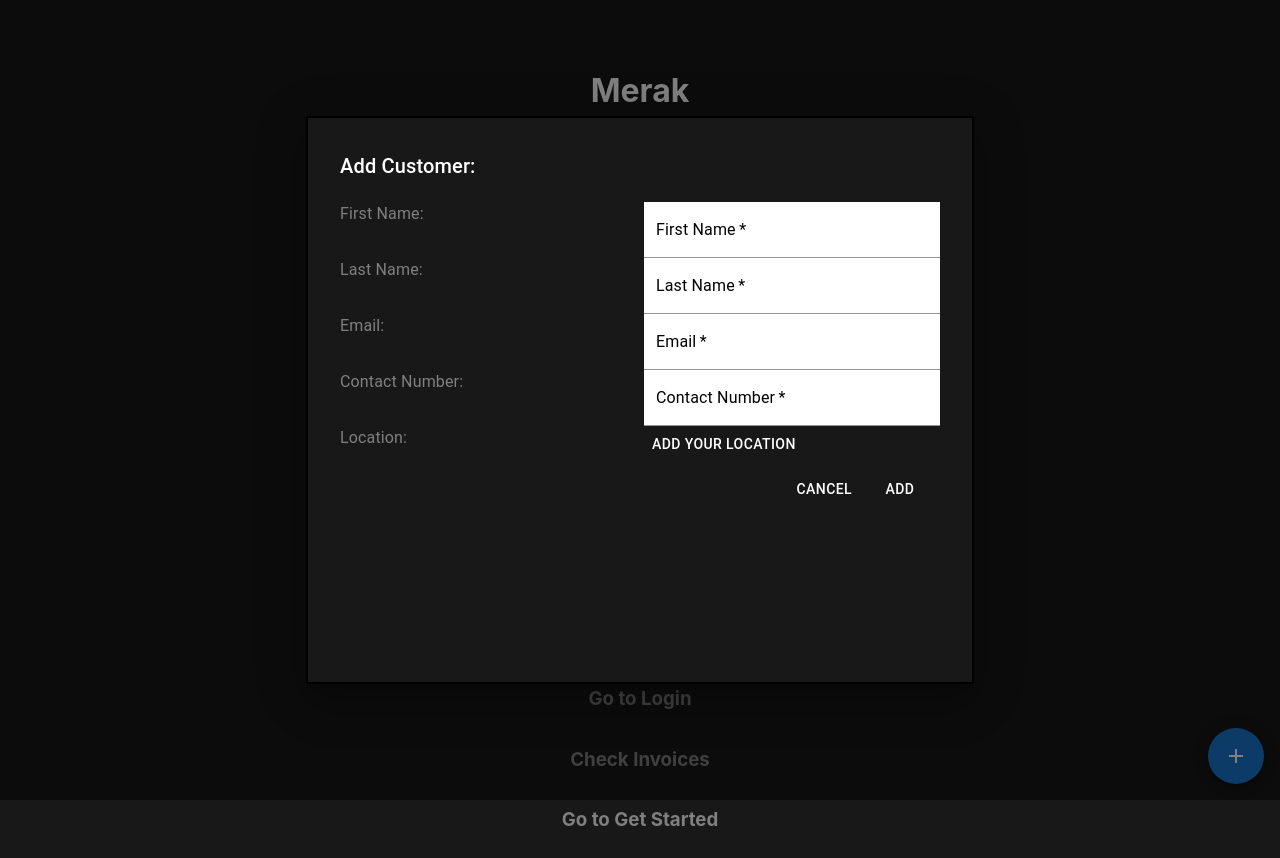
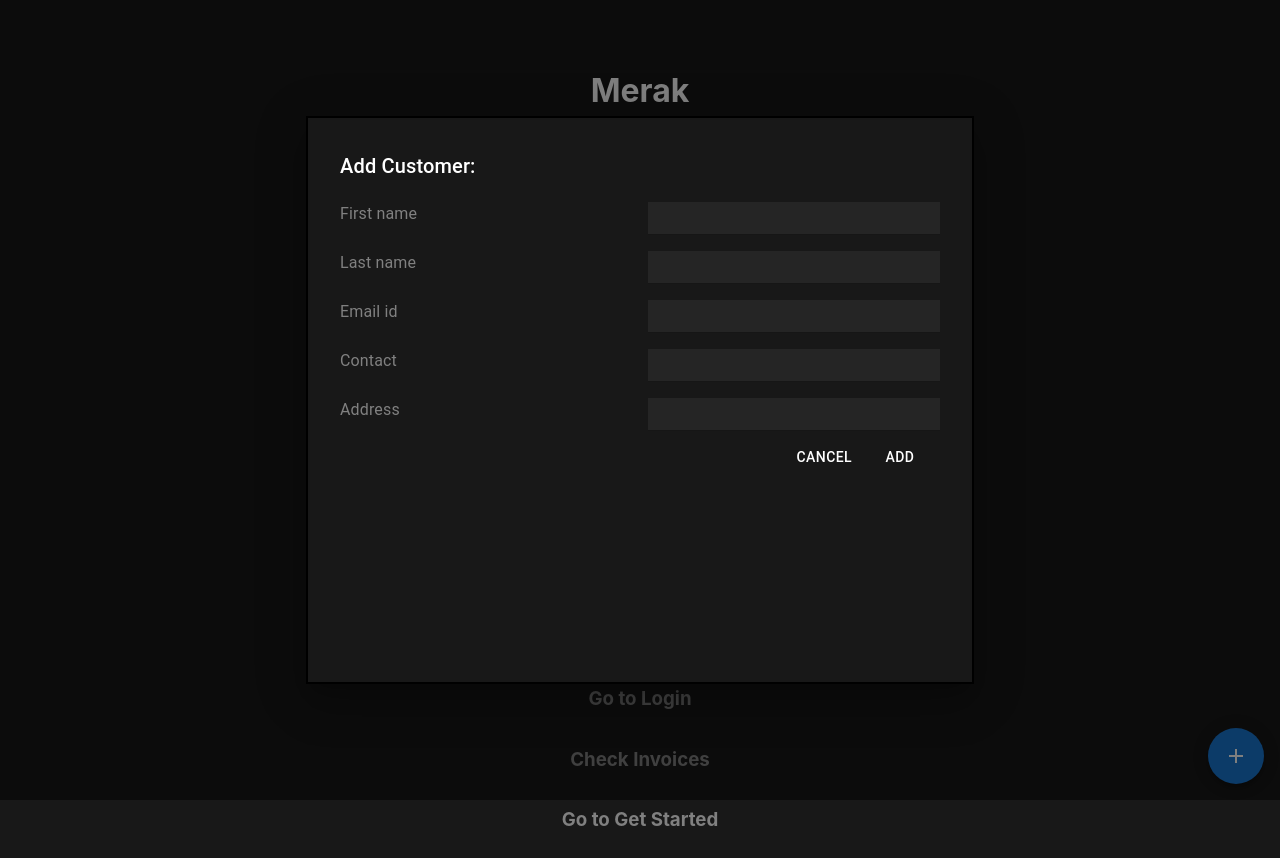
Before and after one commit to prabalbhandari04/merak-client, a React (Create React App) app: page / in a window 1280 px wide. Both pictures are taken after a click on the button "add". Built offline with nearby package versions, Linux system fonts and the light colour scheme; what react-geocode would draw is missing.

Commit message:
redux state added customer

```diff
--- a/src/Components/Molecules/AddCustomer.js
+++ b/src/Components/Molecules/AddCustomer.js
@@ -9,6 +9,7 @@ import TextField from "@mui/material/TextField";
 import Grid from "@mui/material/Grid";
 import LocationMap from "./LocationSearchModal";
 import { DialogActions } from "@mui/material";
+import { useState } from 'react';
 
 const style = {
   position: "absolute",
@@ -54,14 +55,17 @@ function ChildModal() {
   );
 }
 const AddCustomer = () => {
-  const [assignby, setAssignby] = React.useState(false);
+  const [firstname, setFirstname] = useState("")
+    const [lastname, setLastname] = useState("")
+    const [email, setEmail] = useState("")
+    const [contact, setContact] = useState("")
+    const [address, setAddress] = useState("")
   const [open, setOpen] = React.useState(false);
   const handleOpen = () => setOpen(true);
   const handleClose = () => setOpen(false);
 
 
   const cancelhandel = () => {
-    alert ("cancel");
     handleClose();
   }
   const addhandle  = () => {
@@ -92,116 +96,62 @@ const AddCustomer = () => {
               Add Customer:
             </Typography>
             <br></br>
+            <form id="metadata-form-id">
+                <Grid container spacing={2} style={{color: 'white'}}>
 
-            <Grid>
-            <form>
-            <Grid container spacing={1} style={{color: 'white'}}>
-            <Grid item xs={4} sm={6} style={{display: 'flex', alignItems: 'centre'}}>
+                    <Grid item xs={12} sm={6} style={{display: 'flex', alignItems: 'centre'}}>
                     <Typography gutterBottom variant="body1" style={{color: 'white', display:'flex', justifyContent:'space-between'}} component="div">
-                <span style={{color: 'gray'}}> First Name: </span>
+                        <span style={{color: 'gray'}}> First name </span>
                     </Typography>
                     </Grid>
-            <Grid item xs={6} sm={6}>
-            <TextField
-                        sx={{ input: { color: "black", background: "white" } }}
-                        InputLabelProps={{ style: { color: "black" } }}
-                        placeholder="First Name"
-                        label="First Name"
-                        variant="filled"
-                        fullWidth
-                        required
-                        autoComplete="on"
-                    /></Grid>
-            </Grid>
-            </form>
+                    <Grid item xs={12} sm={6}>
+                    <TextField sx={{ input: { color: 'white', background: '#252525', padding:'5px'}}} variant="filled" fullWidth required autoComplete='off' style={{background:'#181818'}} onChange={(e) => setFirstname(e.target.value)}/>
                     </Grid>
 
 
-          <Grid>
-            <form>
-            <Grid container spacing={1} style={{color: 'white'}}>
-            <Grid item xs={4} sm={6} style={{display: 'flex', alignItems: 'centre'}}>
+                    <Grid item xs={12} sm={6} style={{display: 'flex', alignItems: 'centre'}}>
                     <Typography gutterBottom variant="body1" style={{color: 'white', display:'flex', justifyContent:'space-between'}} component="div">
-                <span style={{color: 'gray'}}> Last Name: </span>
+                        <span style={{color: 'gray'}}> Last name </span>
                     </Typography>
                     </Grid>
-            <Grid item xs={6} sm={6}>
-            <TextField
-                        sx={{ input: { color: "black", background: "white" } }}
-                        InputLabelProps={{ style: { color: "black" } }}
-                        placeholder="Last Name"
-                        label="Last Name"
-                        variant="filled"
-                        fullWidth
-                        required
-                        autoComplete="on"
-                    /></Grid>
-            </Grid>
-            </form>
+                    <Grid item xs={12} sm={6}>
+                    <TextField sx={{ input: { color: 'white', background: '#252525', padding:'5px'}}} variant="filled" fullWidth required autoComplete='off' style={{background:'#181818'}} onChange={(e) => setLastname(e.target.value)}/>
                     </Grid>
 
 
-          <Grid>
-            <form>
-            <Grid container spacing={1} style={{color: 'white'}}>
-            <Grid item xs={4} sm={6} style={{display: 'flex', alignItems: 'centre'}}>
+                    <Grid item xs={12} sm={6} style={{display: 'flex', alignItems: 'centre'}}>
                     <Typography gutterBottom variant="body1" style={{color: 'white', display:'flex', justifyContent:'space-between'}} component="div">
-                <span style={{color: 'gray'}}> Email: </span>
+                        <span style={{color: 'gray'}}> Email id </span>
                     </Typography>
                     </Grid>
-            <Grid item xs={6} sm={6}>
-            <TextField
-                        sx={{ input: { color: "black", background: "white" } }}
-                        InputLabelProps={{ style: { color: "black" } }}
-                        placeholder="Email"
-                        label="Email"
-                        variant="filled"
-                        fullWidth
-                        required
-                        autoComplete="on"
-                    /></Grid>
+                    <Grid item xs={12} sm={6}>
+                    <TextField sx={{ input: { color: 'white', background: '#252525', padding:'5px' } }} variant="filled" fullWidth autoComplete='off' style={{background:'#181818'}} onChange={(e) => setEmail(e.target.value)}/>
                     </Grid>
-            </form>
+
+                    <Grid item xs={12} sm={6} style={{display: 'flex', alignItems: 'centre'}}>
+                    <Typography gutterBottom variant="body1" style={{color: 'white', display:'flex', justifyContent:'space-between'}} component="div">
+                        <span style={{color: 'gray'}}> Contact </span>
+                    </Typography>
+                    </Grid>
+                    <Grid item xs={12} sm={6}>
+                    <TextField sx={{ input: { color: 'white', background: '#252525', padding:'5px' } }} variant="filled" fullWidth required autoComplete='off' style={{background:'#181818'}} onChange={(e) => setContact(e.target.value)}/>
+                    </Grid>
+
+                    <Grid item xs={12} sm={6} style={{display: 'flex', alignItems: 'centre'}}>
+                    <Typography gutterBottom variant="body1" style={{color: 'white', display:'flex', justifyContent:'space-between'}} component="div">
+                        <span style={{color: 'gray'}}> Address </span>
+                    </Typography>
+                    </Grid>
+                    <Grid item xs={12} sm={6}>
+                    <TextField sx={{ input: { color: 'white', background: '#252525', padding:'5px' } }} variant="filled" fullWidth required autoComplete='off' style={{background:'#181818'}} onChange={(e) => setAddress(e.target.value)}/>
                     </Grid>
 
 
-          <Grid>
-            <form>
-            <Grid container spacing={1} style={{color: 'white'}}>
-            <Grid item xs={4} sm={6} style={{display: 'flex', alignItems: 'centre'}}>
-              <Typography gutterBottom variant="body1" style={{color: 'white', display:'flex', justifyContent:'space-between'}} component="div">
-                <span style={{color: 'gray'}}> Contact Number: </span>
-              </Typography>
-            </Grid>
-            <Grid item xs={6} sm={6}>
-            <TextField
-                        sx={{ input: { color: "black", background: "white" } }}
-                        InputLabelProps={{ style: { color: "black" } }}
-                        placeholder="Contact Number"
-                        label="Contact Number"
-                        variant="filled"
-                        fullWidth
-                        required
-                        autoComplete="on"
-                    /></Grid>
+
+
+                    {/* <Box height="70px" /> */}
                 </Grid>
             </form>
-          </Grid>
-
-          <Grid>
-            <form>
-            <Grid container spacing={1} style={{color: 'white'}}>
-            <Grid item xs={4} sm={6} style={{display: 'flex', alignItems: 'centre'}}>
-              <Typography gutterBottom variant="body1" style={{color: 'white', display:'flex', justifyContent:'space-between'}} component="div">
-                <span style={{color: 'gray'}}> Location: </span>
-              </Typography>
-            </Grid>
-            <Grid item xs={6} sm={6}>
-            <ChildModal />
-            </Grid>
-            </Grid>
-            </form>
-          </Grid>
 
           <DialogActions style={{background: '#181818'}}>
 
--- a/src/Redux/Actions/usersActions.js
+++ b/src/Redux/Actions/usersActions.js
@@ -28,6 +28,11 @@ const usersCreated = (tokens) => ({
 const usersLogin = (tokens) => ({
     type: types.LOGIN_USERS,
     // payload: tokens
+})
+
+//------------Post Customer----------------------------
+const customerAdded = () => ({
+    type: types.ADD_CUSTOMER,
 })
 
 
@@ -63,3 +68,13 @@ export const loginUsers = (credential) => {
         }).catch((err) => console.log(err));
     }
 }
+
+
+//------------Api Register customers----------------------------
+export const addCustomer = (customer) => {
+    return function (dispatch) {
+        axios.post(`https://merak-test.herokuapp.com/inventory/product/`, customer, {headers: headers}).then((res) => {
+            dispatch(customerAdded());
+        }).catch((err) => console.log(err));
+    }
+}
--- a/src/Redux/Constants/action-types.js
+++ b/src/Redux/Constants/action-types.js
@@ -36,3 +36,7 @@ export const CANCEL_INVOICE_EDIT = 'CANCEL_INVOICE_EDIT';
 export const LOAD_INVOICES_DATA = 'LOAD_INVOICES_DATA';
 export const ENABLE_DARK_MODE = 'ENABLE_DARK_MODE';
 export const DISABLE_DARK_MODE = 'DISABLE_DARK_MODE';
+
+
+// customer
+export const ADD_CUSTOMER = 'ADD_CUSTOMER';
```
Lines whose indentation alone changed are shown as unchanged.
